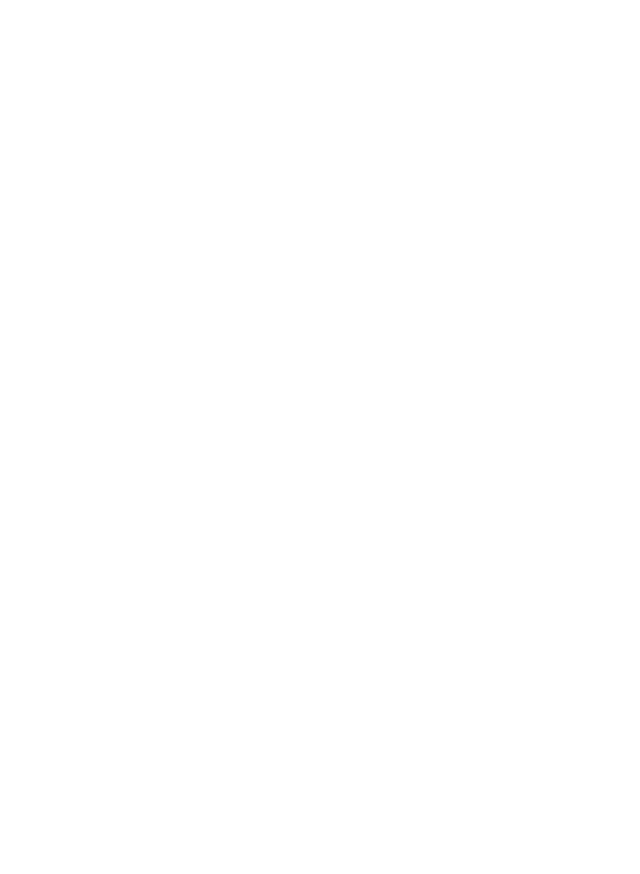
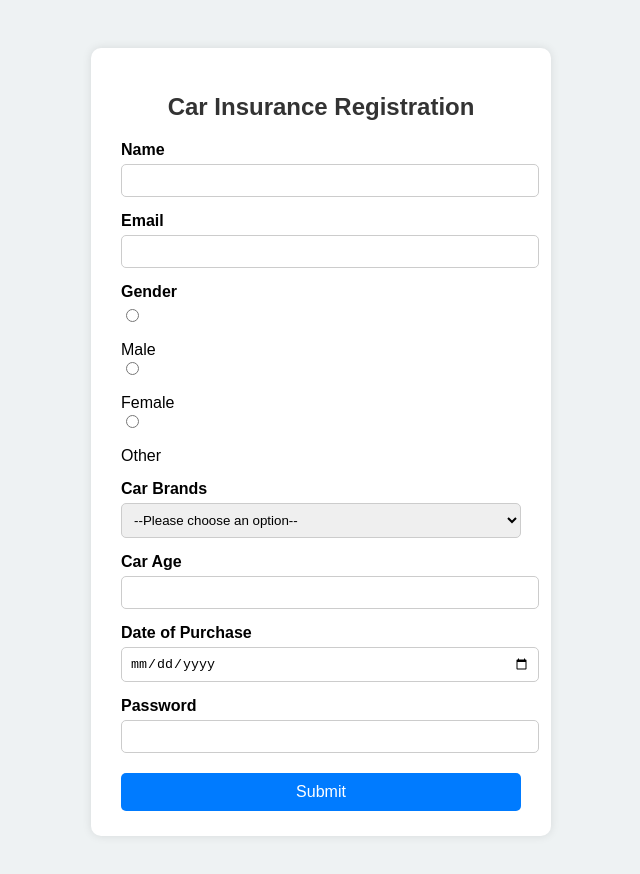
Before and after one commit to acciojob/car-insurance-form-pathania0001, a website: page main.html in a window 1280 px wide. Shown: the whole page, without its empty margins (319-959 px from the left). Before the commit the page ends 800 px from the top, so only its background shows below. Drawn offline with Linux system fonts and the light colour scheme.

Commit message:
created a submission

```diff
--- a/main.html
+++ b/main.html
@@ -1,16 +1,117 @@
 <!DOCTYPE html>
+<html lang="en">
+<head>
+  <meta charset="UTF-8">
+  <title>Car Insurance Registration Form</title>
+  <style>
+    body {
+      font-family: Arial, sans-serif;
+      background-color: #eef2f3;
+      display: flex;
+      justify-content: center;
+      padding: 40px;
+    }
 
-<html>
+    form {
+      background-color: #fff;
+      padding: 25px 30px;
+      border-radius: 10px;
+      box-shadow: 0 0 10px rgba(0,0,0,0.1);
+      width: 400px;
+    }
 
-<head>
-	<link rel="stylesheet" href="styles.css">
+    h2 {
+      text-align: center;
+      color: #333;
+    }
+
+    label {
+      display: block;
+      margin-top: 15px;
+      font-weight: bold;
+    }
+
+    input[type="text"],
+    input[type="email"],
+    input[type="number"],
+    input[type="date"],
+    input[type="password"],
+    select {
+      width: 100%;
+      padding: 8px;
+      margin-top: 5px;
+      border: 1px solid #ccc;
+      border-radius: 5px;
+    }
+
+    .radio-group {
+      margin-top: 5px;
+    }
+
+    .radio-group label {
+      font-weight: normal;
+      margin-right: 15px;
+    }
+
+    button[type="submit"] {
+      margin-top: 20px;
+      width: 100%;
+      padding: 10px;
+      background-color: #007BFF;
+      color: white;
+      border: none;
+      font-size: 16px;
+      border-radius: 5px;
+      cursor: pointer;
+    }
+
+    button[type="submit"]:hover {
+      background-color: #0056b3;
+    }
+  </style>
 </head>
+<body>
 
-<body>
-	<!-- the entire body must be written by student -->
-    <script type="text/javascript" src="./script.js">
-</script>
+  <form method="POST">
+    <h2>Car Insurance Registration</h2>
+
+    <label for="name">Name</label>
+    <input type="text" id="name" name="name" required>
+
+    <label for="email">Email</label>
+    <input type="email" id="email" name="email" required>
+
+    <label>Gender</label>
+    <div class="radio-group">
+      <input type="radio" id="male" name="gender" value="Male" required>
+      <label for="male">Male</label>
+
+      <input type="radio" id="female" name="gender" value="Female">
+      <label for="female">Female</label>
+
+      <input type="radio" id="other" name="gender" value="Other">
+      <label for="other">Other</label>
+    </div>
+
+    <label for="cars">Car Brands</label>
+    <select id="cars" name="cars">
+      <option value="">--Please choose an option--</option>
+      <option value="BMW">BMW</option>
+      <option value="Audi">Audi</option>
+      <option value="Mercedez">Mercedez</option>
+    </select>
+
+    <label for="carage">Car Age</label>
+    <input type="number" id="carage" name="carage" required>
+
+    <label for="dop">Date of Purchase</label>
+    <input type="date" id="dop" name="dop" required>
+
+    <label for="password">Password</label>
+    <input type="password" id="password" name="password" required>
+
+    <button type="submit">Submit</button>
+  </form>
 
 </body>
-
 </html>
```
